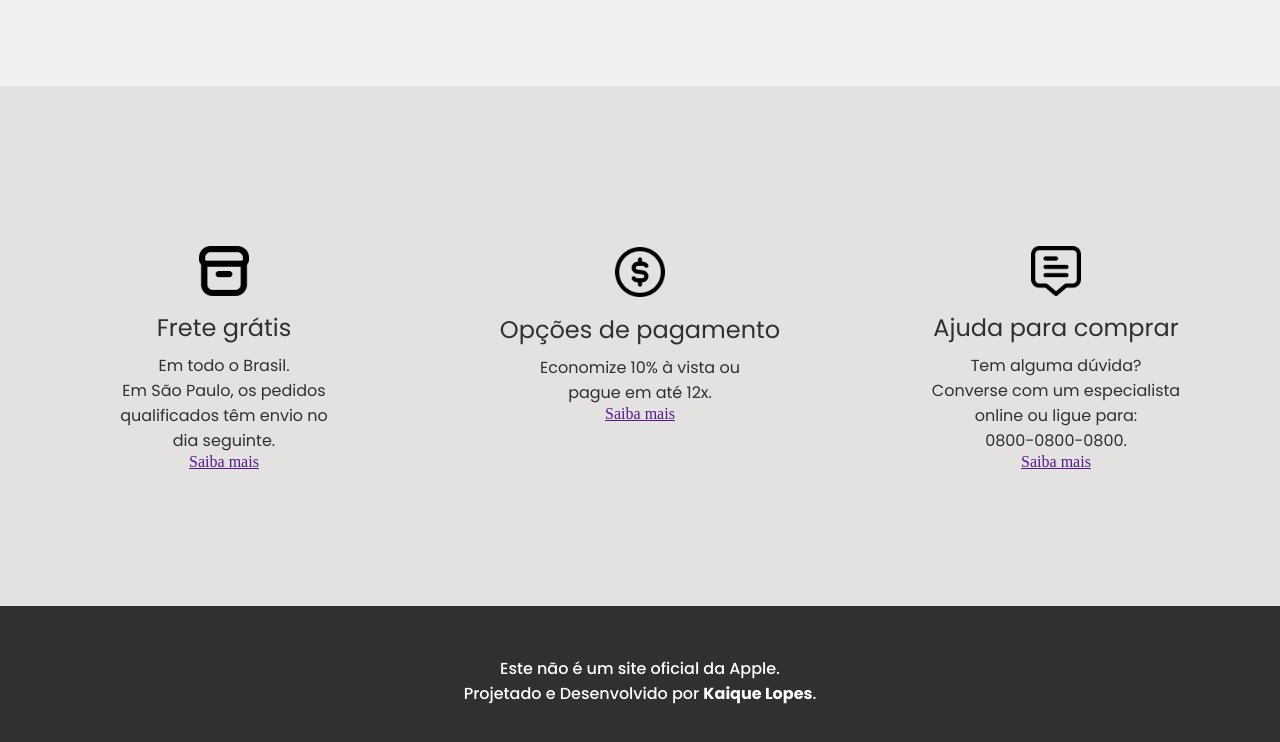
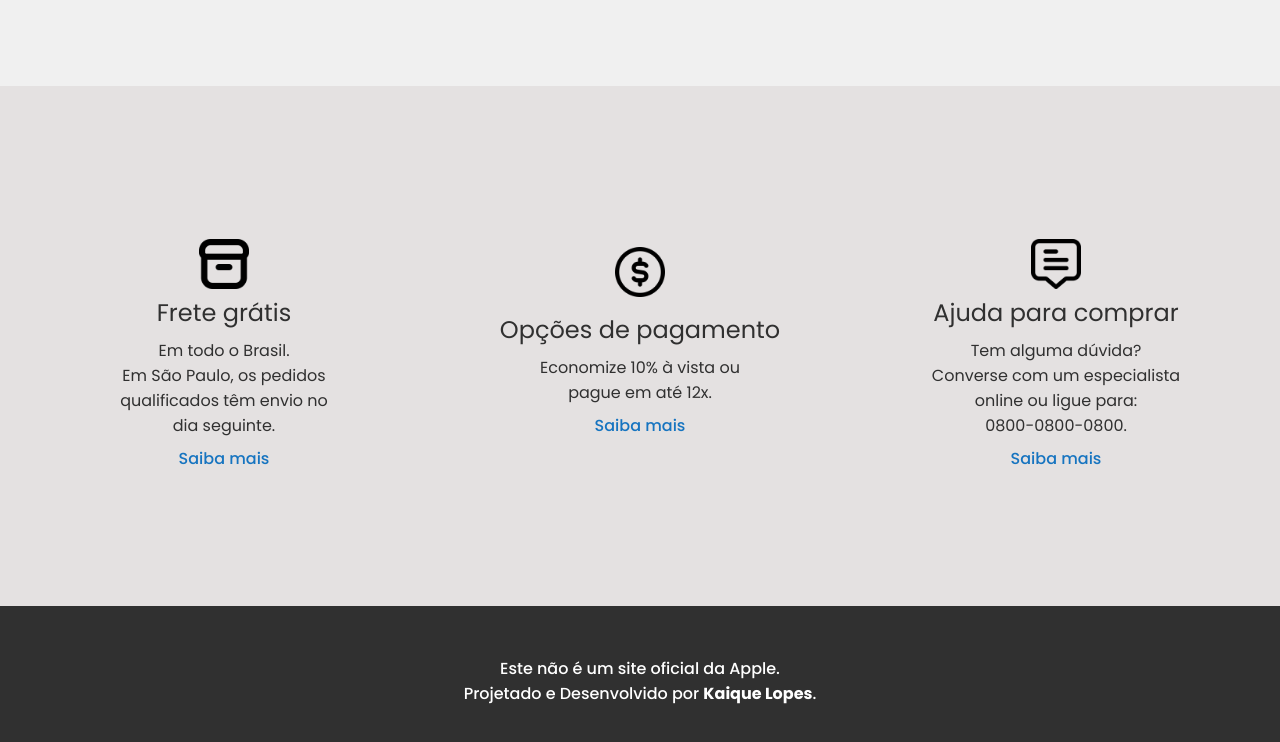
Before and after one commit to oKaiquelopes/AirPodsPRO, a plain HTML site: page index.html in a window 1280 px wide. Shown: the part 6497-7239 px from the top of the page. Drawn offline with Linux system fonts and the light colour scheme.

Commit message:
Update style.css

```diff
--- a/style.css
+++ b/style.css
@@ -72,7 +72,6 @@ body{
     text-decoration: none;
     text-align: center;
     box-sizing: border-box;
-
     box-shadow: 3px 4px 6px 1px rgba(0, 0, 0, 0.3);
     border-radius: 10px;
     padding: 8px;
@@ -83,7 +82,6 @@ body{
 .btnUM:hover{
     background-color: #303030;
     transition: all 0.4s ease-out;
-
     color: rgba(240, 240, 240, 1);
 }
 .btnDOIS{
@@ -442,6 +440,13 @@ body{
     text-align: center;
     margin-top: 2%;
 }
+.linkEntrega{
+    font-family: "Poppins";
+    font-weight: 500;
+    color: #1674c0;
+    text-decoration: none;
+    margin-top: 2%;
+}
 .pagamento{
     width: 30%;
     height: 250px;
@@ -459,6 +464,13 @@ body{
     font-weight: 400;
     color: #303030;
     text-align: center;
+    margin-top: 2%;
+}
+.linkPagamento{
+    font-family: "Poppins";
+    font-weight: 500;
+    color: #1674c0;
+    text-decoration: none;
     margin-top: 2%;
 }
 .chat{
@@ -480,9 +492,13 @@ body{
     text-align: center;
     margin-top: 2%;
 }
-
-
-
+.linkChat{
+    font-family: "Poppins";
+    font-weight: 500;
+    color: #1674c0;
+    text-decoration: none;
+    margin-top: 2%;
+}
 footer{
     height: 150px;
     background-color: #303030;
```
